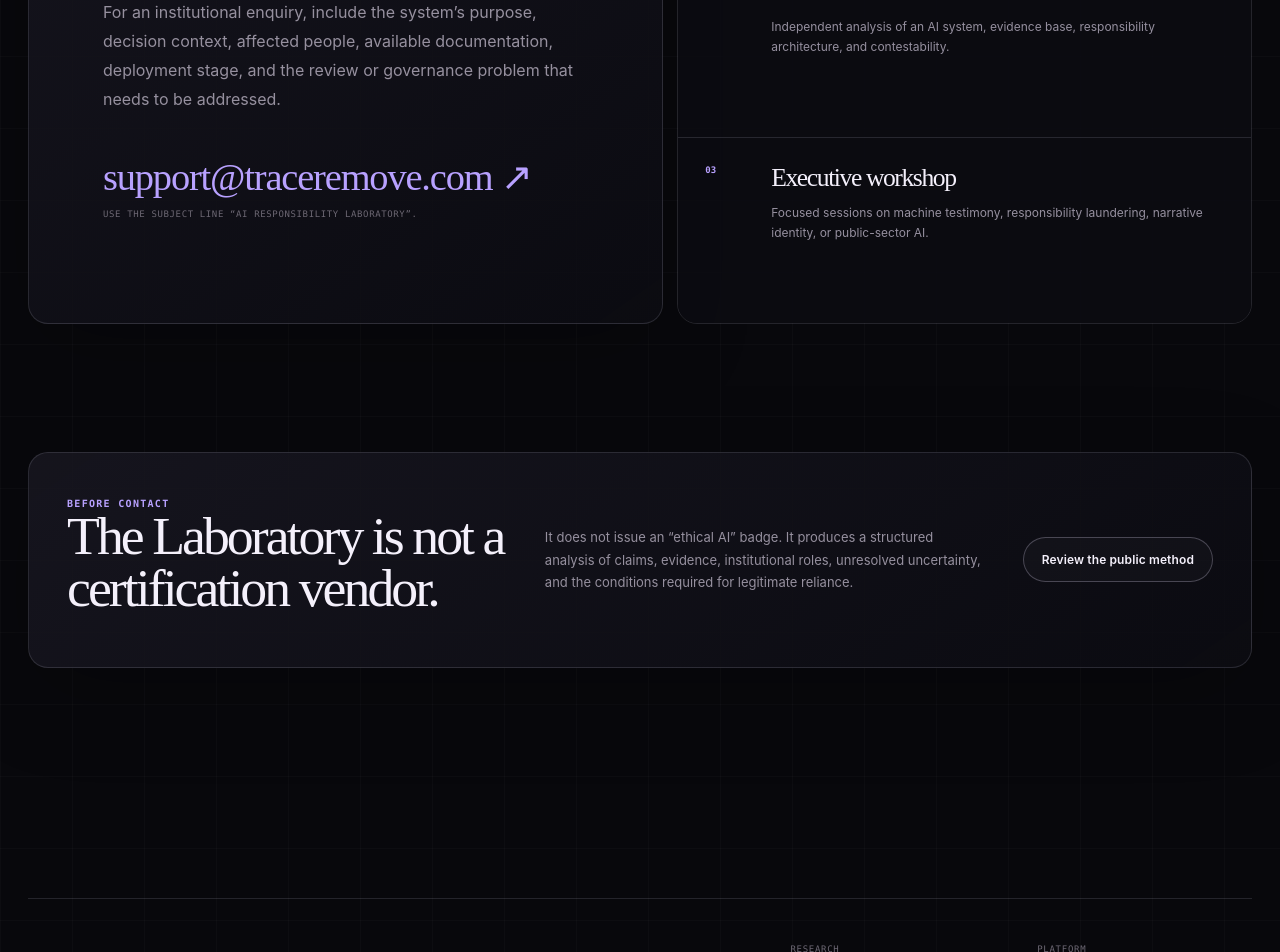
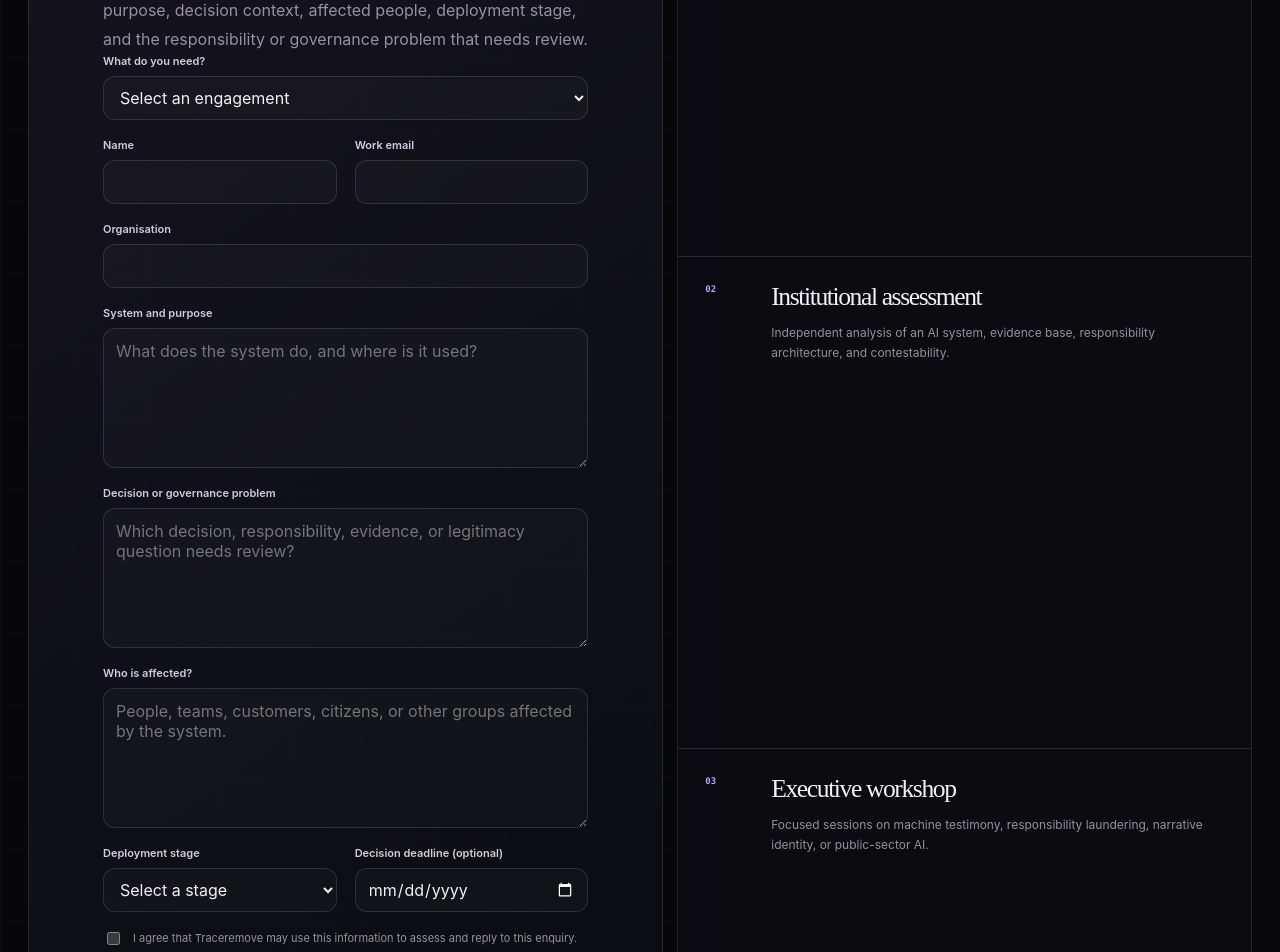
Before and after one commit to blackcatserious/hah, a Next.js app in the folder traceremove-lab-nextjs-source/: page /contact in a window 1280 px wide. Shown: the part 880-1832 px from the top of the page. Built offline with nearby package versions, Linux system fonts and the light colour scheme; no server answers.

Commit message:
Capture qualified institutional enquiries on traceremove.dev (#4)
Add a privacy-documented Netlify Forms intake with qualification, consent, anti-spam controls, conversion events, and email fallback.

```diff
--- a/traceremove-lab-nextjs-source/src/app/contact/page.tsx
+++ b/traceremove-lab-nextjs-source/src/app/contact/page.tsx
@@ -1,7 +1,11 @@
 import Link from "next/link";
+import InstitutionalEnquiryForm from "@/components/contact/institutional-enquiry-form";
 
 export const metadata = {
-  alternates: { canonical: "/contact" }, title: "Contact" };
+  alternates: { canonical: "/contact" },
+  title: "Institutional AI assessment enquiry",
+  description: "Request an independent AI responsibility assessment, system review, or executive workshop directly from Traceremove.",
+};
 
 export default function ContactPage() {
   return (
@@ -14,12 +18,17 @@ export default function ContactPage() {
 
       <section className="section contact-grid">
         <div className="contact-primary panel">
-          <span className="overline">Direct correspondence</span>
+          <span className="overline">Direct institutional intake</span>
           <h2>Describe the system and what is at stake.</h2>
-          <p>For an institutional enquiry, include the system’s purpose, decision context, affected people, available documentation, deployment stage, and the review or governance problem that needs to be addressed.</p>
-          <a className="contact-email" href="mailto:support@traceremove.com?subject=AI%20Responsibility%20Laboratory%20Enquiry">support@traceremove.com <span>↗</span></a>
-          <small>Use the subject line “AI Responsibility Laboratory”.</small>
+          <p>Give us enough context to judge fit and scope: the system’s purpose, decision context, affected people, deployment stage, and the responsibility or governance problem that needs review.</p>
+          <InstitutionalEnquiryForm />
+          <div className="notice">
+            Prefer email? Write to{" "}
+            <a href="mailto:support@traceremove.com?subject=AI%20Responsibility%20Laboratory%20Enquiry">support@traceremove.com</a>{" "}
+            with the subject “AI Responsibility Laboratory”.
+          </div>
         </div>
+
         <div className="contact-routes">
           <article><span>01</span><div><h3>Research correspondence</h3><p>Discussion of papers, concepts, doctoral research, publications, and academic collaboration.</p></div></article>
           <article><span>02</span><div><h3>Institutional assessment</h3><p>Independent analysis of an AI system, evidence base, responsibility architecture, and contestability.</p></div></article>
--- a/traceremove-lab-nextjs-source/src/app/privacy/page.tsx
+++ b/traceremove-lab-nextjs-source/src/app/privacy/page.tsx
@@ -30,7 +30,7 @@ const processors: Processor[] = [
   },
   {
     name: "Netlify",
-    purpose: "Website hosting, server-side rendering and content delivery",
+    purpose: "Website hosting, server-side rendering, content delivery and institutional enquiry form storage",
     location: "United States, with edge delivery worldwide",
   },
   {
@@ -58,6 +58,7 @@ const clauses: Clause[] = [
     title: "What we collect",
     body: [
       "Account data: your email address, the role assigned to your account, the time you signed in, and your subscription status.",
+      "Institutional enquiry data: your name, work email, organisation, engagement type, system purpose, decision context, affected groups, deployment stage, and any deadline you choose to provide.",
       "Workspace content: the projects you create, the documents and evidence you upload, the notes you write, and the assessments and reports generated from them. This can contain personal data if you choose to upload it.",
       "Technical data: request logs, IP address, browser type and error traces produced by our hosting and database providers, kept for security and debugging.",
       "Billing data: your name, billing country, tax identifiers and payment history. This is collected and held by our merchant of record, not by us. We see the invoice record and subscription status, never your full card number.",
@@ -68,6 +69,7 @@ const clauses: Clause[] = [
     title: "Why we process it and on what basis",
     body: [
       "To provide the service you asked for, including running assessments and storing your evidence. Legal basis: performance of a contract.",
+      "To evaluate and reply to an institutional or research enquiry. Legal basis: steps at your request before entering a contract, or our legitimate interest in handling research correspondence.",
       "To keep the platform secure, prevent abuse and debug failures. Legal basis: our legitimate interest in a functioning and safe service.",
       "To take payment and meet tax and accounting obligations. Legal basis: contract and legal obligation.",
       "To send you service messages such as sign-in links, billing notices and material changes to these policies. Legal basis: contract.",
@@ -94,6 +96,7 @@ const clauses: Clause[] = [
     title: "How long we keep data",
     body: [
       "Workspace content is kept until you delete it or until 30 days after your account is closed.",
+      "Institutional enquiries are kept while they are active and for as long as reasonably needed for follow-up, safeguarding and business records.",
       "Account records are kept while your account is active and for 12 months afterwards, so that we can answer questions about past work.",
       "Invoices and tax records are kept for the period required by tax law, which is normally between six and ten years depending on jurisdiction.",
       "Technical logs are kept for a short retention window, normally no more than 90 days.",
--- /dev/null
+++ b/traceremove-lab-nextjs-source/src/components/contact/institutional-enquiry-form.tsx
@@ -0,0 +1,159 @@
+"use client";
+
+import { useState } from "react";
+
+type SubmitState = "idle" | "submitting" | "success" | "error";
+
+declare global {
+  interface Window {
+    dataLayer?: Array<Record<string, unknown>>;
+  }
+}
+
+function track(event: string, detail: Record<string, unknown> = {}) {
+  const payload = { event, location: "institutional_contact", ...detail };
+  window.dataLayer?.push(payload);
+  window.dispatchEvent(new CustomEvent("traceremove:conversion", { detail: payload }));
+}
+
+export default function InstitutionalEnquiryForm() {
+  const [submitState, setSubmitState] = useState<SubmitState>("idle");
+
+  async function handleSubmit(event: React.FormEvent<HTMLFormElement>) {
+    event.preventDefault();
+    const form = event.currentTarget;
+    const formData = new FormData(form);
+    const body = new URLSearchParams();
+
+    for (const [key, value] of formData.entries()) {
+      body.append(key, String(value));
+    }
+
+    setSubmitState("submitting");
+    track("institutional_enquiry_started", {
+      enquiry_type: formData.get("enquiry_type"),
+      deployment_stage: formData.get("deployment_stage"),
+    });
+
+    try {
+      const response = await fetch("/__forms.html", {
+        method: "POST",
+        headers: { "Content-Type": "application/x-www-form-urlencoded" },
+        body: body.toString(),
+      });
+
+      if (!response.ok) {
+        throw new Error("Submission could not be stored");
+      }
+
+      track("institutional_enquiry_submitted", {
+        enquiry_type: formData.get("enquiry_type"),
+        deployment_stage: formData.get("deployment_stage"),
+      });
+      form.reset();
+      setSubmitState("success");
+    } catch {
+      track("institutional_enquiry_failed");
+      setSubmitState("error");
+    }
+  }
+
+  return (
+    <form
+      className="form"
+      name="institutional-enquiry"
+      method="POST"
+      data-netlify="true"
+      data-netlify-honeypot="bot-field"
+      onSubmit={handleSubmit}
+    >
+      <input type="hidden" name="form-name" value="institutional-enquiry" />
+      <input type="hidden" name="subject" value="New traceremove.dev institutional enquiry" />
+      <input type="hidden" name="source" value="traceremove.dev/contact" />
+
+      <p hidden aria-hidden="true">
+        <label>Leave this field empty <input name="bot-field" tabIndex={-1} autoComplete="off" /></label>
+      </p>
+
+      <div className="field">
+        <label htmlFor="enquiry_type">What do you need?</label>
+        <select className="select" id="enquiry_type" name="enquiry_type" required defaultValue="">
+          <option value="" disabled>Select an engagement</option>
+          <option value="institutional_assessment">Institutional AI assessment</option>
+          <option value="independent_review">Independent system review</option>
+          <option value="executive_workshop">Executive workshop</option>
+          <option value="research_collaboration">Research collaboration</option>
+        </select>
+      </div>
+
+      <div style={{ display: "grid", gridTemplateColumns: "repeat(auto-fit,minmax(220px,1fr))", gap: 18 }}>
+        <div className="field">
+          <label htmlFor="name">Name</label>
+          <input className="input" id="name" name="name" autoComplete="name" maxLength={120} required />
+        </div>
+        <div className="field">
+          <label htmlFor="work_email">Work email</label>
+          <input className="input" id="work_email" name="work_email" type="email" autoComplete="email" maxLength={180} required />
+        </div>
+      </div>
+
+      <div className="field">
+        <label htmlFor="organisation">Organisation</label>
+        <input className="input" id="organisation" name="organisation" autoComplete="organization" maxLength={160} required />
+      </div>
+
+      <div className="field">
+        <label htmlFor="system_purpose">System and purpose</label>
+        <textarea className="textarea" id="system_purpose" name="system_purpose" minLength={30} maxLength={2000} required placeholder="What does the system do, and where is it used?" />
+      </div>
+
+      <div className="field">
+        <label htmlFor="decision_context">Decision or governance problem</label>
+        <textarea className="textarea" id="decision_context" name="decision_context" minLength={30} maxLength={2000} required placeholder="Which decision, responsibility, evidence, or legitimacy question needs review?" />
+      </div>
+
+      <div className="field">
+        <label htmlFor="affected_people">Who is affected?</label>
+        <textarea className="textarea" id="affected_people" name="affected_people" minLength={15} maxLength={1200} required placeholder="People, teams, customers, citizens, or other groups affected by the system." />
+      </div>
+
+      <div style={{ display: "grid", gridTemplateColumns: "repeat(auto-fit,minmax(220px,1fr))", gap: 18 }}>
+        <div className="field">
+          <label htmlFor="deployment_stage">Deployment stage</label>
+          <select className="select" id="deployment_stage" name="deployment_stage" required defaultValue="">
+            <option value="" disabled>Select a stage</option>
+            <option value="concept">Concept / procurement</option>
+            <option value="pilot">Pilot</option>
+            <option value="live">Live deployment</option>
+            <option value="incident">Incident or contested decision</option>
+          </select>
+        </div>
+        <div className="field">
+          <label htmlFor="deadline">Decision deadline (optional)</label>
+          <input className="input" id="deadline" name="deadline" type="date" />
+        </div>
+      </div>
+
+      <label style={{ display: "flex", gap: 10, alignItems: "flex-start", color: "var(--muted)", fontSize: 11, lineHeight: 1.55 }}>
+        <input name="consent" type="checkbox" value="yes" required style={{ marginTop: 2 }} />
+        <span>I agree that Traceremove may use this information to assess and reply to this enquiry.</span>
+      </label>
+
+      <p className="form-help">Do not send confidential documents or personal data in this first message. Secure document intake follows after scope review.</p>
+
+      <button className="button" type="submit" disabled={submitState === "submitting"}>
+        {submitState === "submitting" ? "Storing enquiry…" : "Request an assessment"}
+      </button>
+
+      {submitState === "success" && (
+        <p className="form-success" role="status">Enquiry received. We will reply to the work email you supplied.</p>
+      )}
+      {submitState === "error" && (
+        <p className="form-error" role="alert">
+          The form could not be stored. Email{" "}
+          <a href="mailto:support@traceremove.com?subject=AI%20Responsibility%20Laboratory%20Enquiry">support@traceremove.com</a>.
+        </p>
+      )}
+    </form>
+  );
+}
```
Also changed, not shown: traceremove-lab-nextjs-source/public/__forms.html (added, +22 -0 lines).
